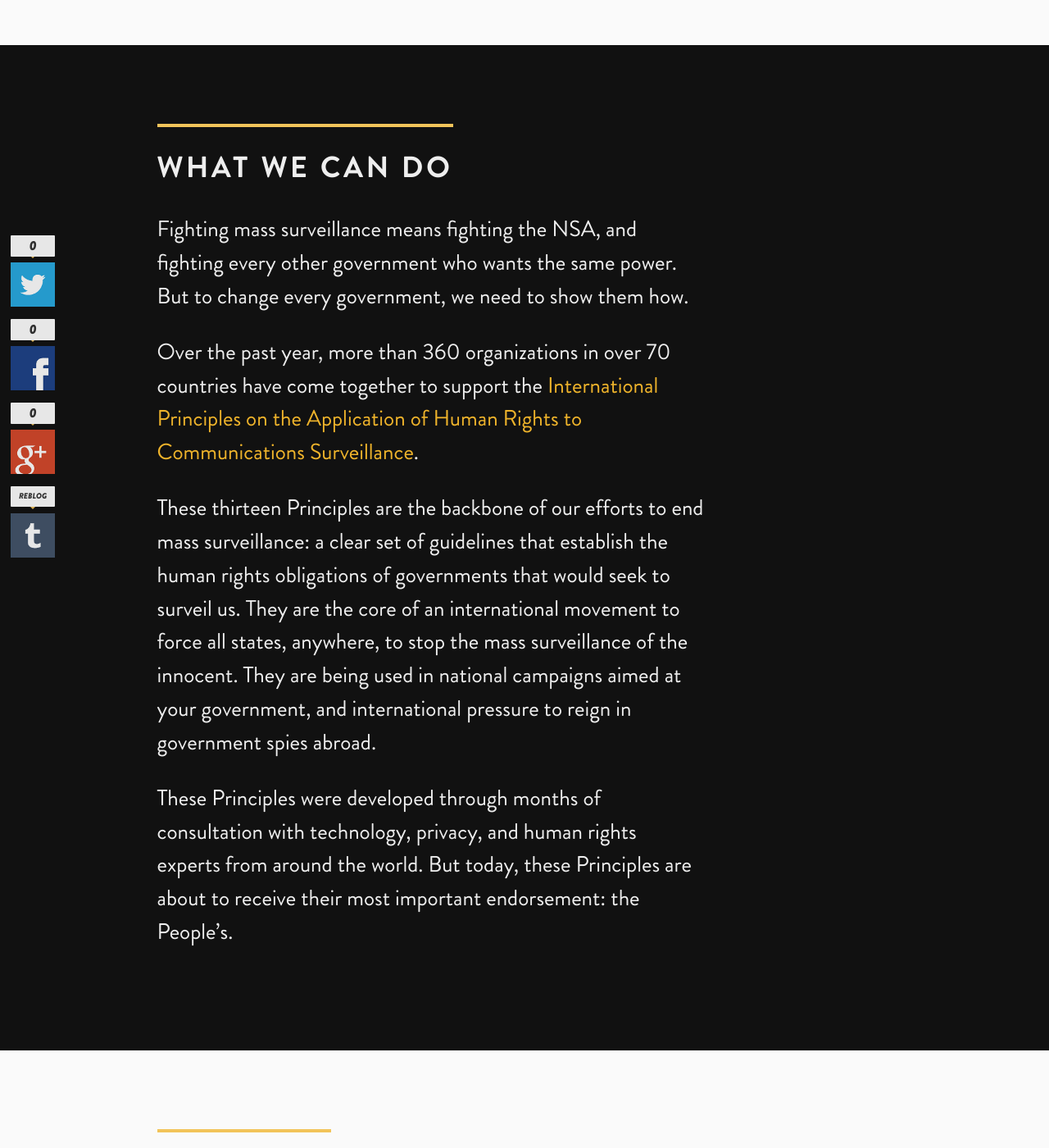
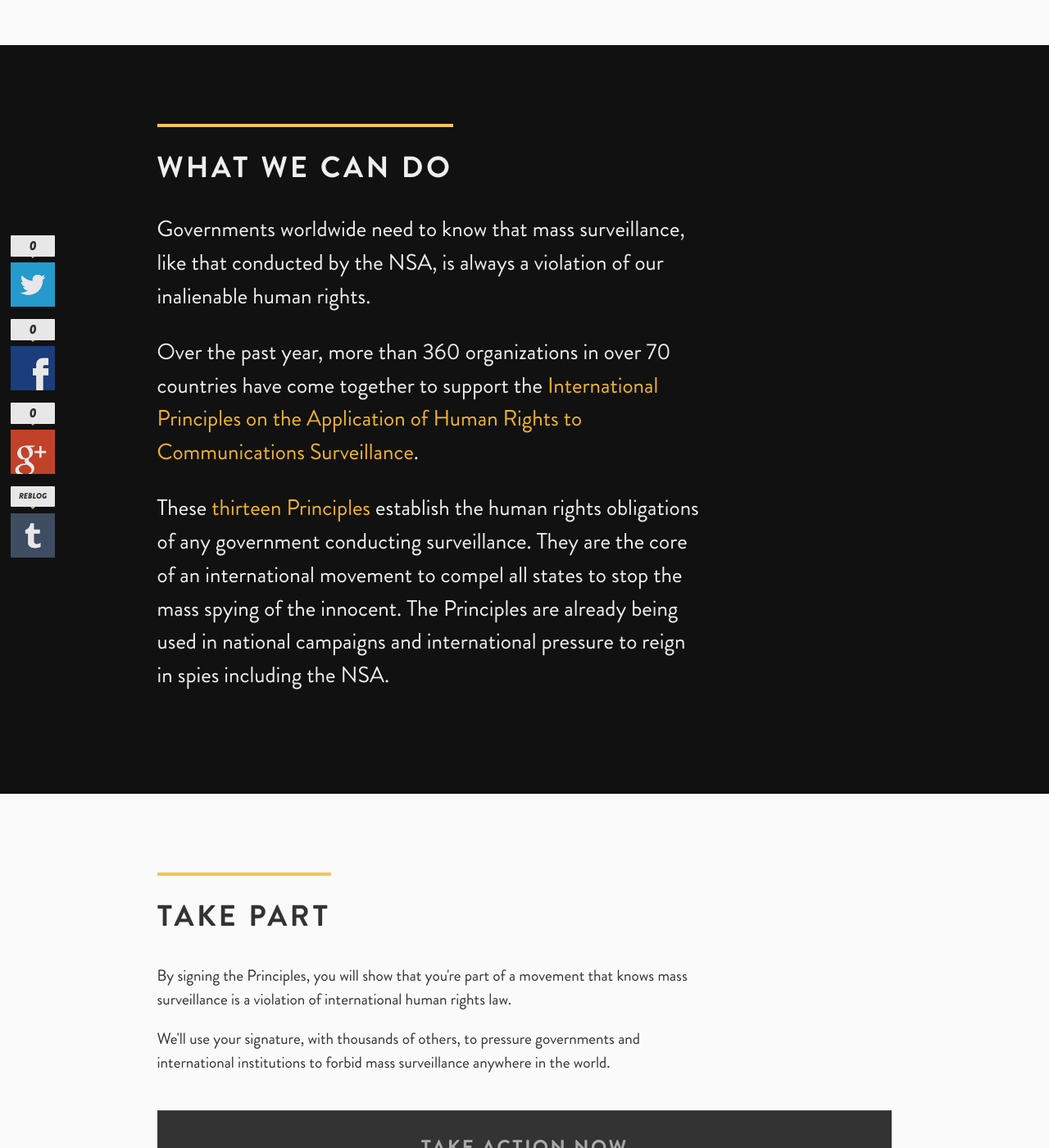
Before and after one commit to tfrce/thedaywefightback, a Jekyll site: the page built from international/index.html, in a window 1280 px wide and 1400 px high, scrolled down 1606 px. Shown: the whole window at 82% size. Built offline with Jekyll 4.4.1, drawn with Linux system fonts in a browser that asks for light colours; Markdown is read by kramdown in place of the engine named in the settings; comment, search, counter and statistics services are not loaded; some of the changed text lies outside the part shown.

Commit message:
international page updates

```diff
--- a/_layouts/home-international.html
+++ b/_layouts/home-international.html
@@ -176,10 +176,9 @@
 			<div class="container">
 				<h2><span>What we can do</span></h2>
 				<article>
-					<p>Fighting mass surveillance means fighting the NSA, and fighting every other government who wants the same power. But to change every government, we need to show them how.</p>
-					<p>Over the past year, more than 360 organizations in over 70 countries have come together to support the <a href="https://necessaryandproportionate.org">International Principles on the Application of Human Rights to Communications Surveillance</a>.
-					<p>These thirteen Principles are the backbone of our efforts to end mass surveillance: a clear set of guidelines that establish the human rights obligations of governments that would seek to surveil us. They are the core of an international movement to force all states, anywhere, to stop the mass surveillance of the innocent. They are being used in national campaigns aimed at your government, and international pressure to reign in government spies abroad.</p>
-					<p>These Principles were developed through months of consultation with technology, privacy, and human rights experts from around the world. But today, these Principles are about to receive their most important endorsement: the People’s.</p>
+					<p>Governments worldwide need to know that mass surveillance, like that conducted by the NSA, is always a violation of our inalienable human rights.</p>
+					<p>Over the past year, more than 360 organizations in over 70 countries have come together to support the <a href="https://necessaryandproportionate.org">International Principles on the Application of Human Rights to Communications Surveillance</a>.</p>
+					<p>These <a href=”https://necessaryandproportionate.net/text”>thirteen Principles</a> establish the human rights obligations of any government conducting surveillance. They are the core of an international movement to compel all states to stop the mass spying of the innocent. The Principles are already being used in national campaigns and international pressure to reign in spies including the NSA.</p>
 				</article>
 
 			</div>
@@ -189,8 +188,8 @@
 			<div class="container">
 				<h2><span>Take part</span></h2>
 				<article>
-					<p>Today, your signature will let us show the governments of the world what we want. But to make a movement, we need action in every country. </p>
-					<p>Sign the Principles, then find out what is <a href="https://thedaywefightback.org/events/">happening in your country</a>.</p>
+					<p>By signing the Principles, you will show that you're part of a movement that knows mass surveillance is a violation of international human rights law.</p>
+					<p>We'll use your signature, with thousands of others, to pressure governments and international institutions to forbid mass surveillance anywhere in the world</a>.</p>
 				</article>
 				<div class="form-container">
 						<h2>Take action now</h2>
```
